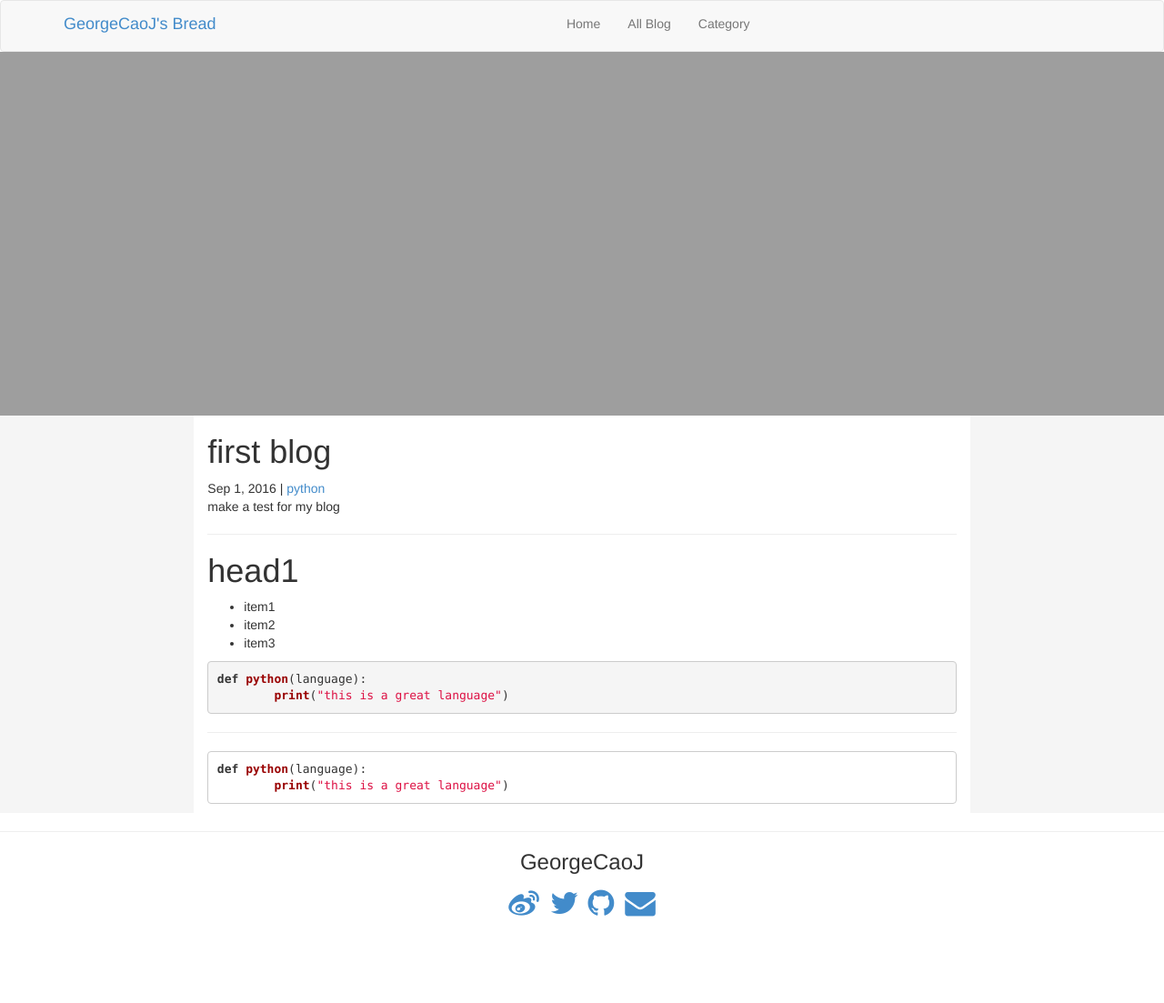
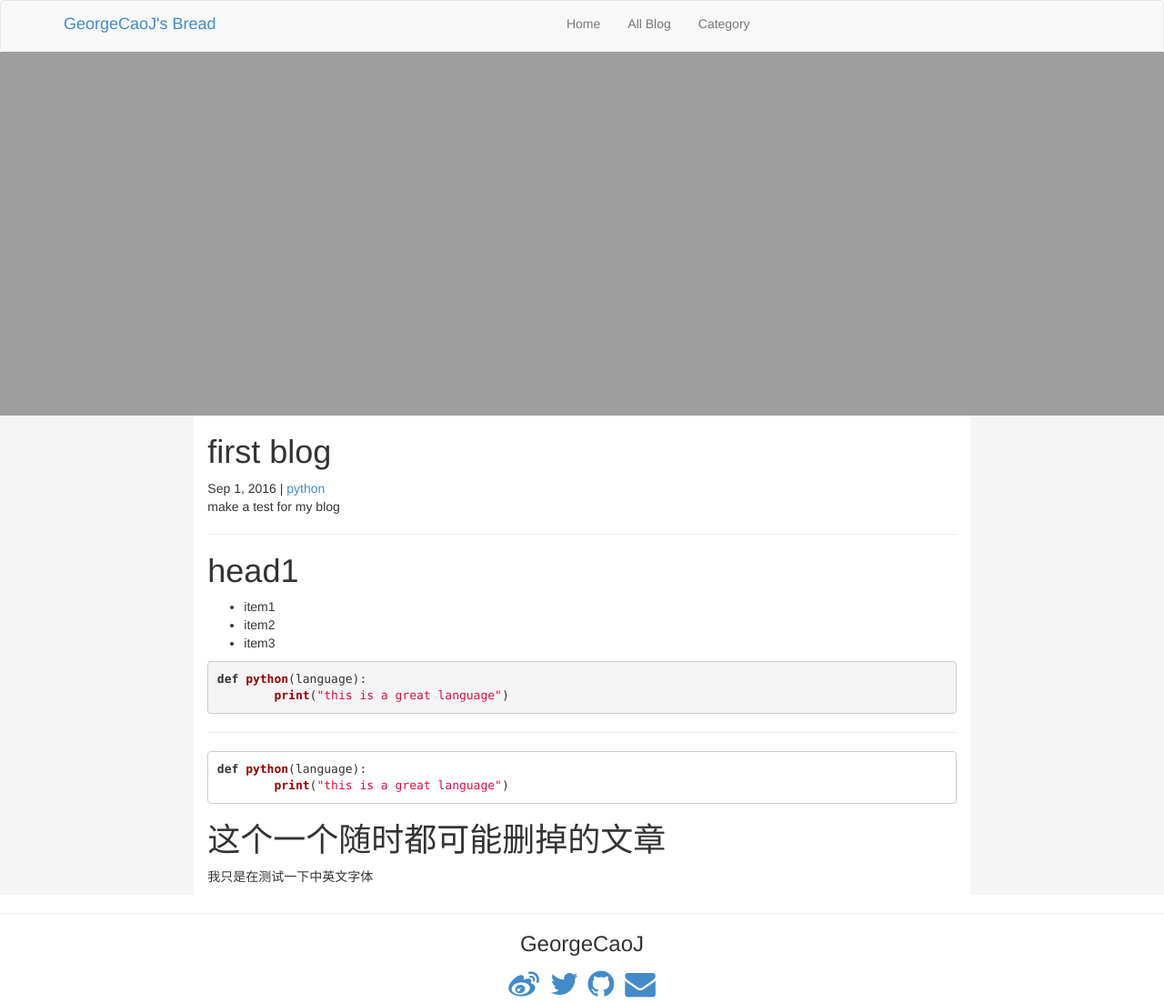
Before and after one commit to GeorgeCaoJ/blog, a Jekyll site: the page built from _posts/python/2016-09-22-first-blog.md, in a window 1280 px wide. Shown: the whole page at 91% size. Built offline with Jekyll 4.4.1, drawn with Linux system fonts in a browser that asks for light colours; before the commit the page ends 1014 px from its top, so only the background shows below that.

````diff
--- a/_posts/python/2016-09-22-first-blog.md
+++ b/_posts/python/2016-09-22-first-blog.md
@@ -20,3 +20,5 @@
 def python(language):
 	print("this is a great language")
 ```
+# 这个一个随时都可能删掉的文章
+我只是在测试一下中英文字体
````
